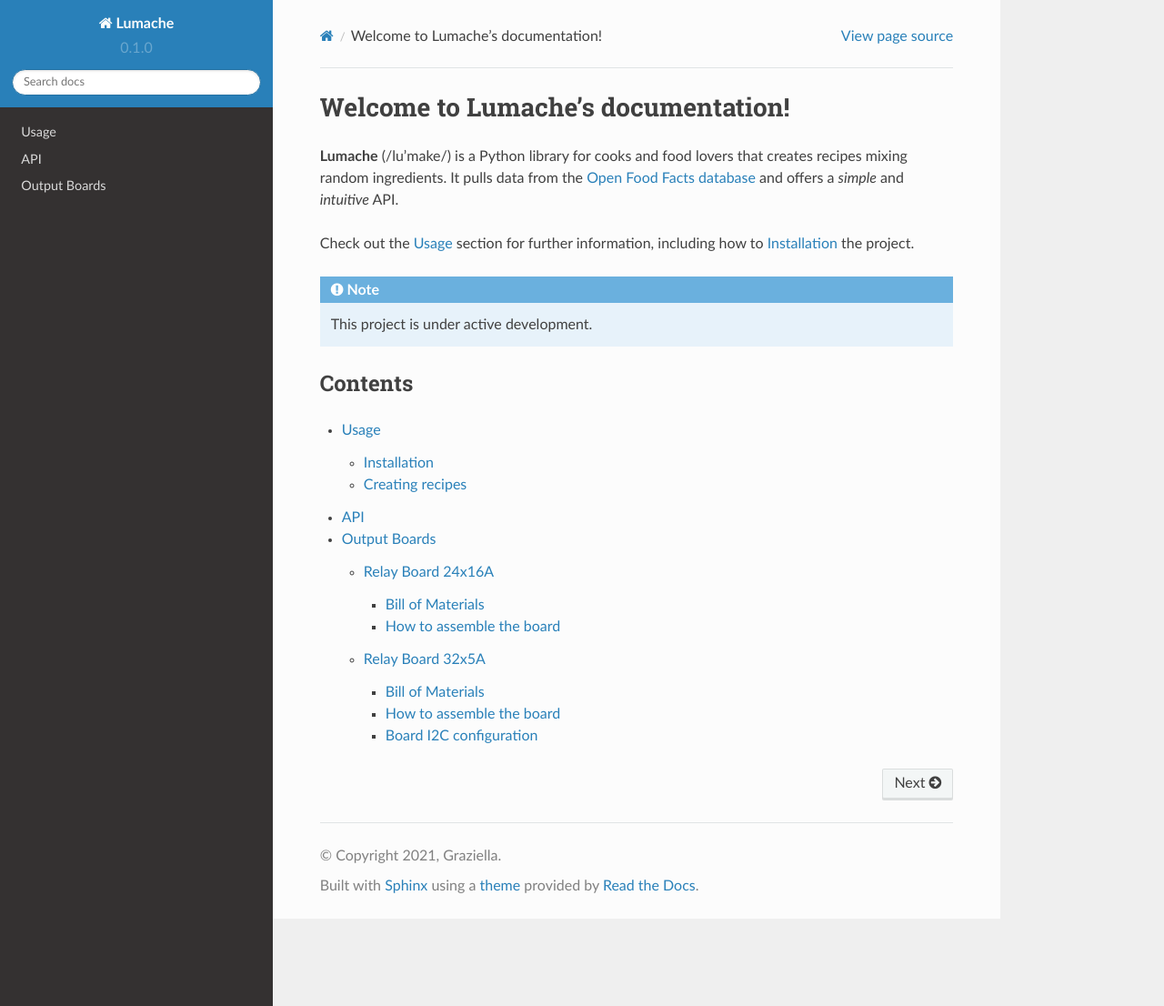
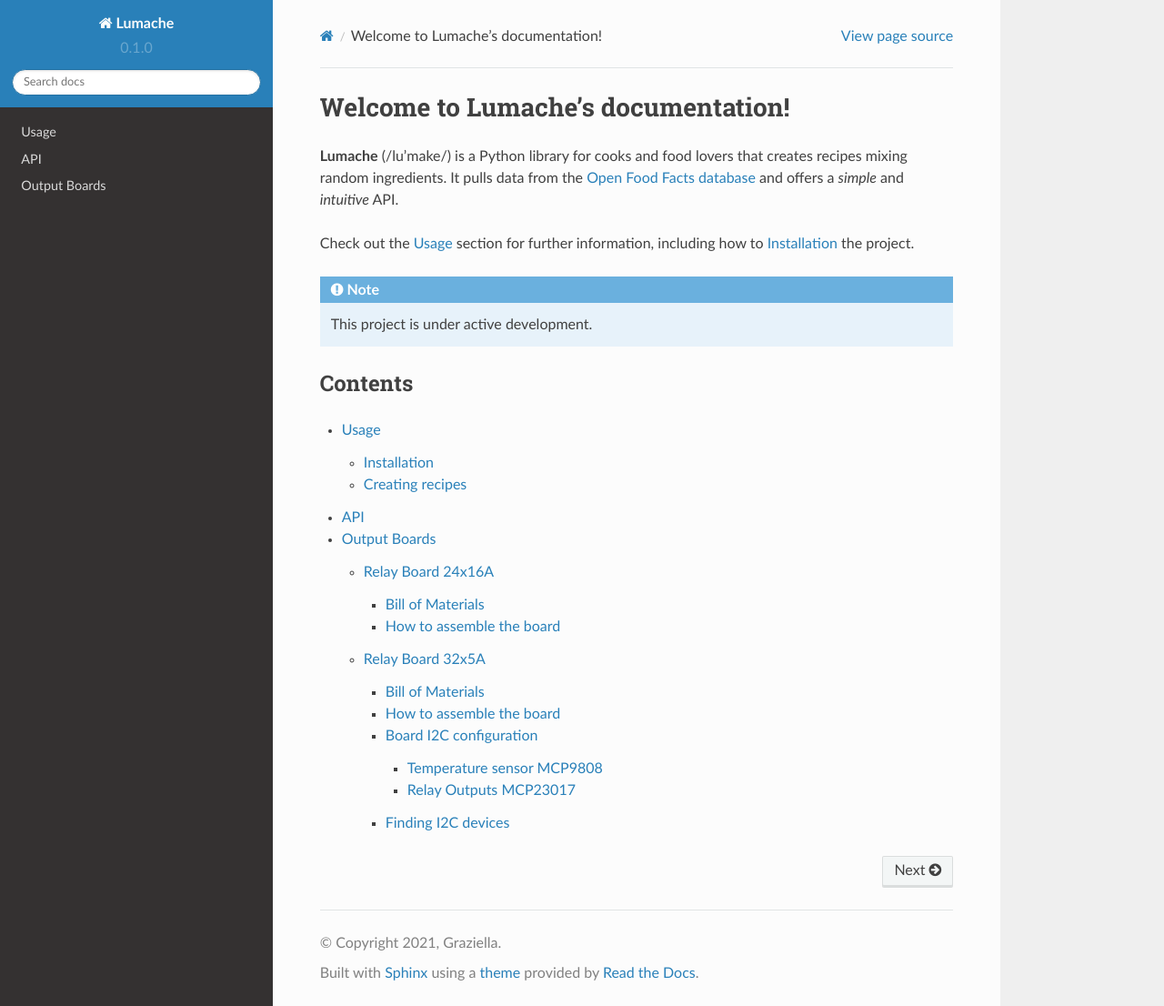
Before and after one commit to wildnet/readthedocs-tutorial, a Sphinx documentation site: the page built from docs/source/index.rst, in a window 1280 px wide and 1106 px high. Shown: the whole window at 91% size. Built offline with Sphinx 7.4.7 and the Read the Docs theme 2.0.0, drawn with Linux system fonts in a browser that asks for light colours; pages that are not in the unit, such as notebooks, are missing from menus.

Commit message:
i2c changes

```diff
--- a/docs/source/boards/output_board.md
+++ b/docs/source/boards/output_board.md
@@ -13,6 +13,8 @@
 
 Comming soon!
 
+
+
 ## Relay Board 32x5A
 
 Comming soon
@@ -26,12 +28,16 @@
 
 Comming soon!
 
+---
+
 ### Board I2C configuration
 
 
 ![Image](./static/PXL_20220205_114209594.jpg "Back of Relay Board 32x5A")
 
-Temperature sensor MCP9808
+---
+
+#### Temperature sensor MCP9808
 
 | Chip Address    | A2 (JP10)   | A1 (JP9)    | A0 (JP8)    | I2C Address    | Alternative I2C Address    |
 |-----|-----|-----|-----|-----|-----|
@@ -46,7 +52,9 @@
 
 ![](static/PXL_20220205_114223387.jpg)
 
-Relay Outputs MCP23017
+---
+
+#### Relay Outputs MCP23017
 
 | Chip Address    | A2   | A1    | A0    | I2C Address    |
 |-----|-----|-----|-----|-----|
@@ -59,7 +67,9 @@
 | 110    | Soldered    | Soldered    |     | 0x26    |
 | 111    | Soldered    | Soldered    | Soldered    | 0x27    |
 
-Relays 9-16; 25-32
+---
+
+##### Relays 9-16; 25-32
 
 | MCP Address PIN    | Board PIN    |
 |-----|-----|
@@ -69,7 +79,9 @@
 
 ![](static/PXL_20220205_114233820.jpg)
 
-Relays 1-8; 17-24
+---
+
+##### Relays 1-8; 17-24
 
 | MCP Address PIN    | Board PIN    |
 |-----|-----|
@@ -78,3 +90,9 @@
 | A2    | JP3   |
 
 ![](static/PXL_20220205_114240305.jpg)
+
+---
+
+### Finding I2C devices
+
+i2detect - todo
```
Also changed, not shown: 1 other file.
